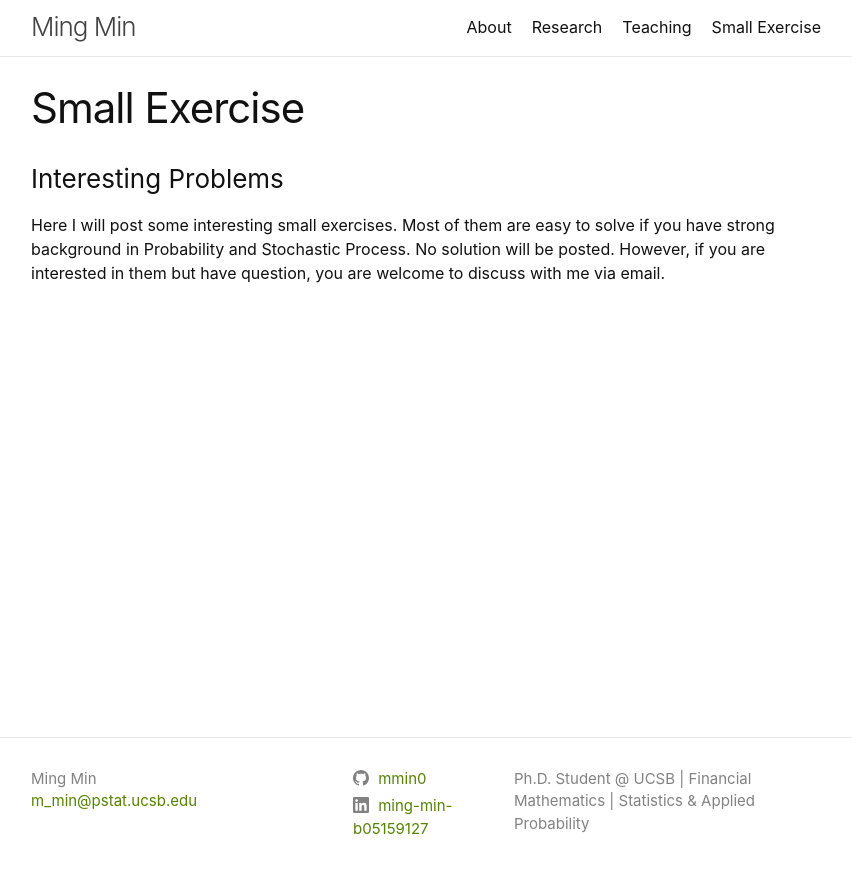
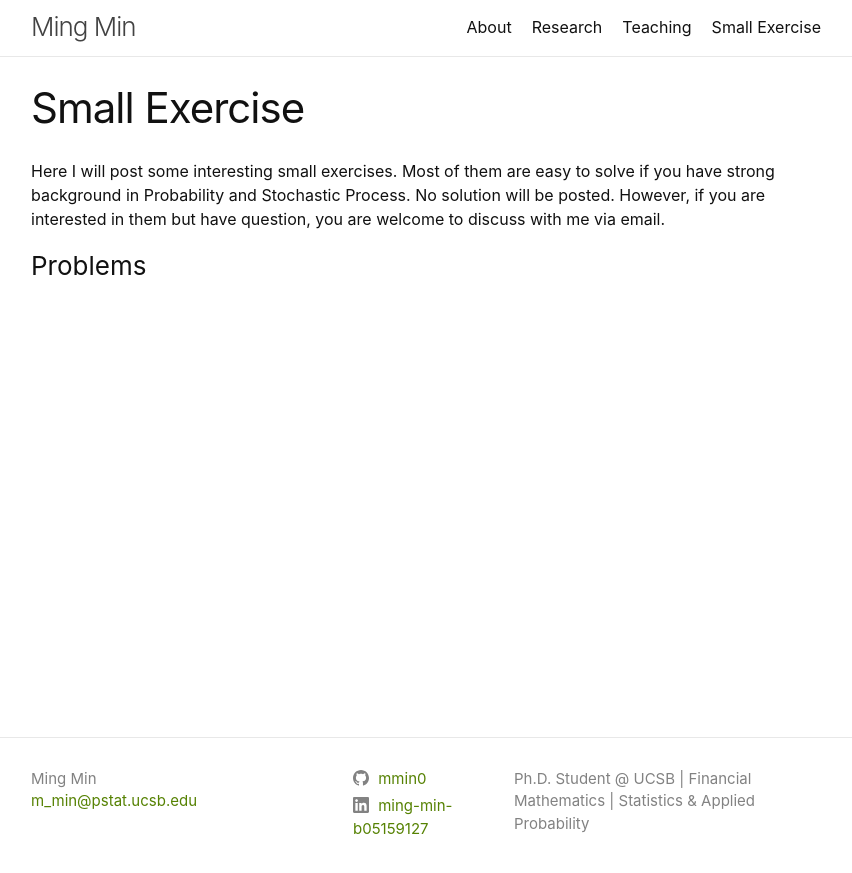
Before and after one commit to mmin0/mmin0.github.io, a Jekyll site: the page built from problems/index.md, in a window 1280 px wide. Shown: the top 873 px of the page, without its empty margins (214-1066 px from the left). Built offline with Jekyll 4.4.1, drawn with Linux system fonts in a browser that asks for light colours.

Commit message:
Update index.md

```diff
--- a/problems/index.md
+++ b/problems/index.md
@@ -3,5 +3,6 @@ layout: page
 title: Small Exercise
 ---
 
-### Interesting Problems
 Here I will post some interesting small exercises. Most of them are easy to solve if you have strong background in Probability and Stochastic Process. No solution will be posted. However, if you are interested in them but have question, you are welcome to discuss with me via email.
+
+### Problems
```
